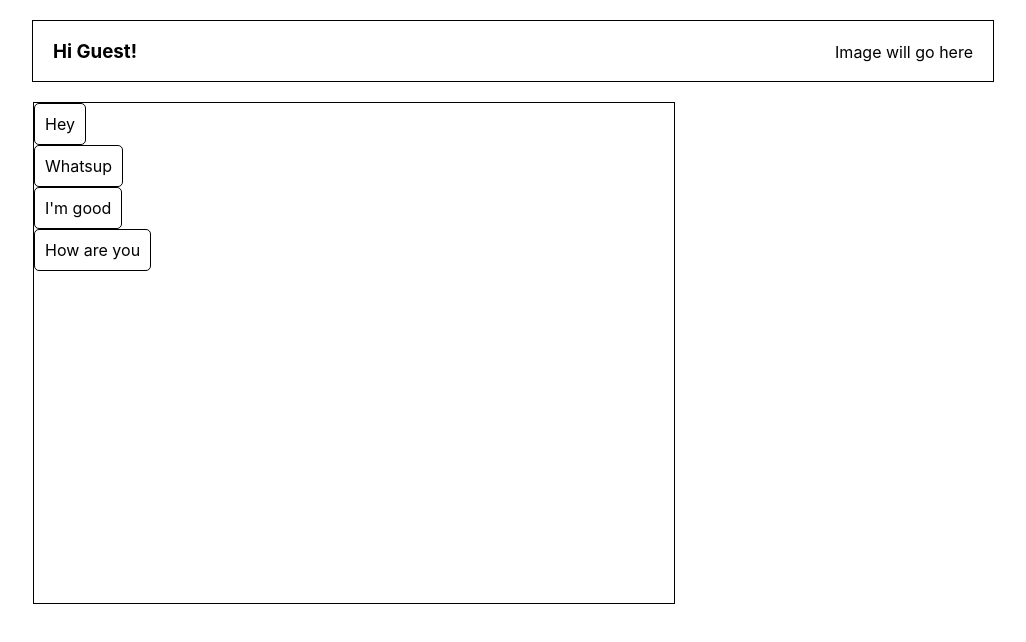
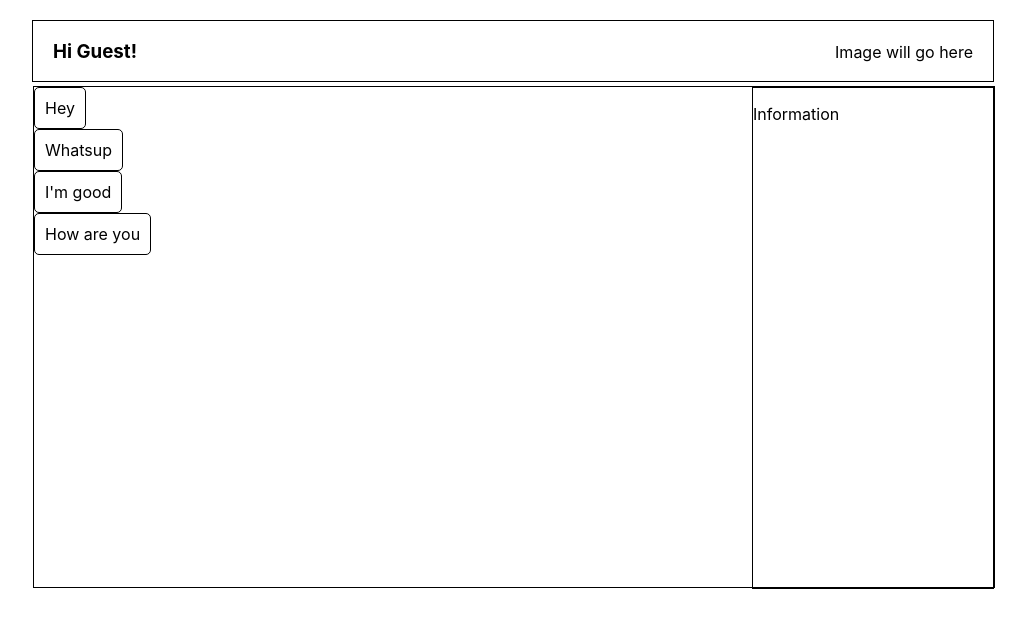
Before and after one commit to Robromano1/chat-app, a React (Create React App) app in the folder chat-app/: page / in a window 1280 px wide. Shown: the top 642 px of the page, without its empty margins (127-1153 px from the left). Built offline with nearby package versions, Linux system fonts and the light colour scheme.

Commit message:
Add sidebar component

```diff
--- a/chat-app/src/App.js
+++ b/chat-app/src/App.js
@@ -1,6 +1,7 @@
 import './App.css';
 import { Navbar } from './components/Navbar';
 import { ChatBox } from './components/ChatBox';
+import { Sidebar } from './components/Sidebar';
 
 function App() {
   return (
--- a/chat-app/src/components/ChatBox.jsx
+++ b/chat-app/src/components/ChatBox.jsx
@@ -1,11 +1,13 @@
 import React from "react";
 import { Messages } from "./Messages";
 import '../stylesheets/chat.css'
+import { Sidebar } from "./Sidebar";
 
 export function ChatBox() {
   return (
     <div className="chatContainer">
       <Messages />
+      <Sidebar />
     </div>
   );
 }
--- a/chat-app/src/components/Messages.jsx
+++ b/chat-app/src/components/Messages.jsx
@@ -1,3 +1,4 @@
+import React from 'react';
 import { Sender } from "./Sender";
 import { Receiver } from "./Receiver";
 
--- /dev/null
+++ b/chat-app/src/components/Sidebar.jsx
@@ -0,0 +1,10 @@
+import React from 'react';
+import '../stylesheets/sidebar.css';
+
+export function Sidebar() {
+	return (
+		<div className="sidebar">
+			<p>Information</p>
+		</div>
+	)
+}
--- a/chat-app/src/stylesheets/chat.css
+++ b/chat-app/src/stylesheets/chat.css
@@ -1,8 +1,10 @@
 .chatContainer {
 	border: 1px solid black;
 	height: 500px;
-	width: 50%;
+	width: 75%;
 	margin-left: 12.5%;
+	position: absolute;
+	top: 10.8%;
 }
 
 .senderMsg {
--- a/chat-app/src/stylesheets/navbar.css
+++ b/chat-app/src/stylesheets/navbar.css
@@ -5,6 +5,7 @@
 	border: 1px solid black;
 	width: 75%;
 	margin: 20px auto;
+	position: relative;
 }
 
 .header h3 {
--- /dev/null
+++ b/chat-app/src/stylesheets/sidebar.css
@@ -0,0 +1,8 @@
+.sidebar {
+	position: absolute;
+	border: 1px solid black;
+	width: 25%;
+	right: 0;
+	top: 0;
+	height: 100%;
+}
```
